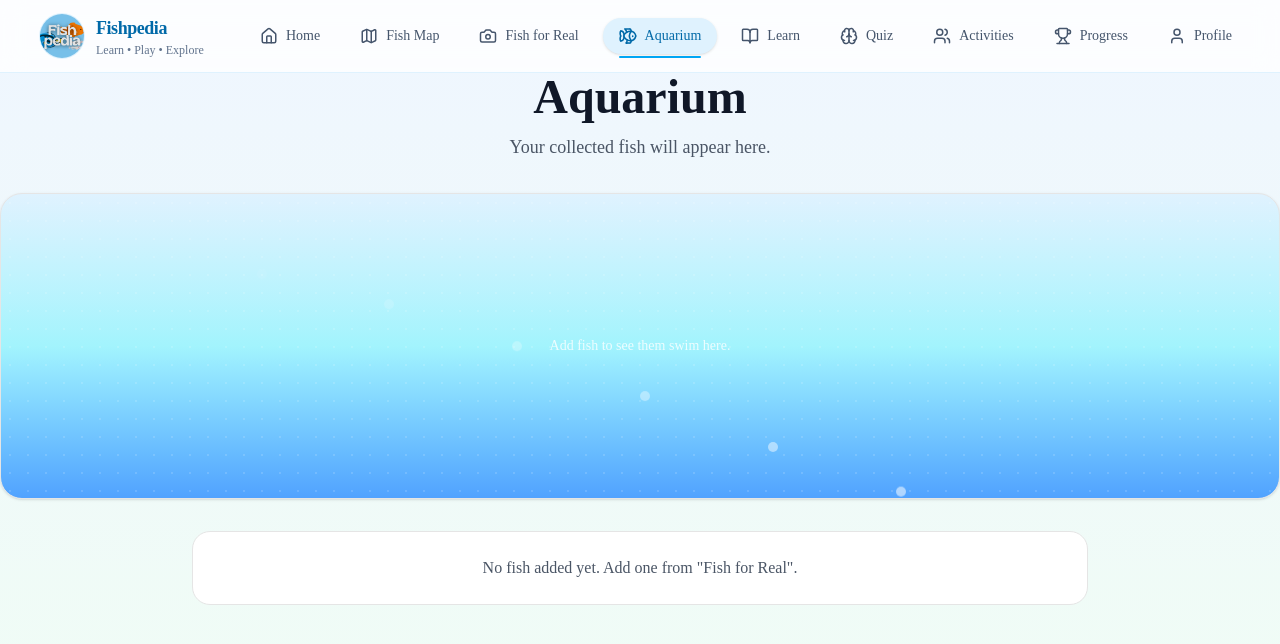
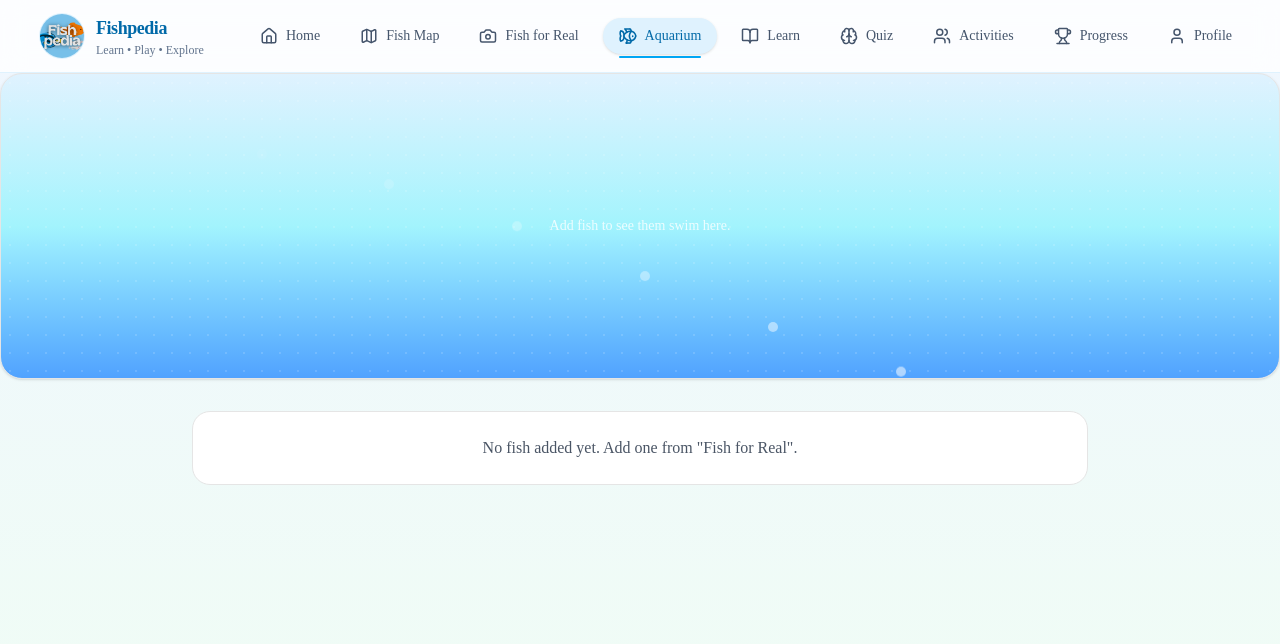
Before and after one commit to TingChiehLin/fishpedia, a Next.js app: page /aquarium in a window 1280 px wide. Shown: the top 644 px of the page. Built offline with nearby package versions, Linux system fonts and the light colour scheme.

Commit message:
delete aquarium title

```diff
--- a/src/app/aquarium/page.tsx
+++ b/src/app/aquarium/page.tsx
@@ -3,15 +3,6 @@ import AquariumTank from "@/components/ui/AquariumTank";
 export default function AquariumPage() {
   return (
     <div className="space-y-8">
-      <header className="text-center space-y-3">
-        <h1 className="text-4xl md:text-5xl font-bold text-gray-900">
-          Aquarium
-        </h1>
-        <p className="text-lg text-gray-600 max-w-2xl mx-auto">
-          Your collected fish will appear here.
-        </p>
-      </header>
-
       <AquariumTank />
 
       <AquariumGallery />
```
